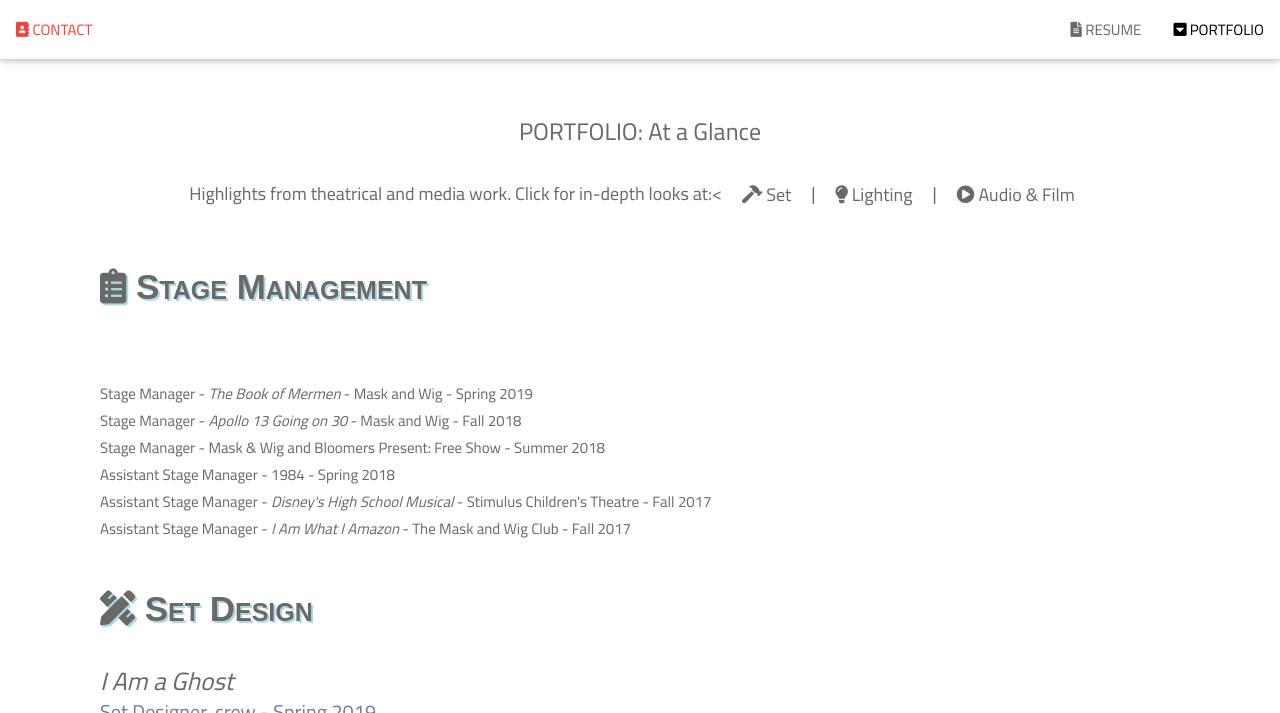
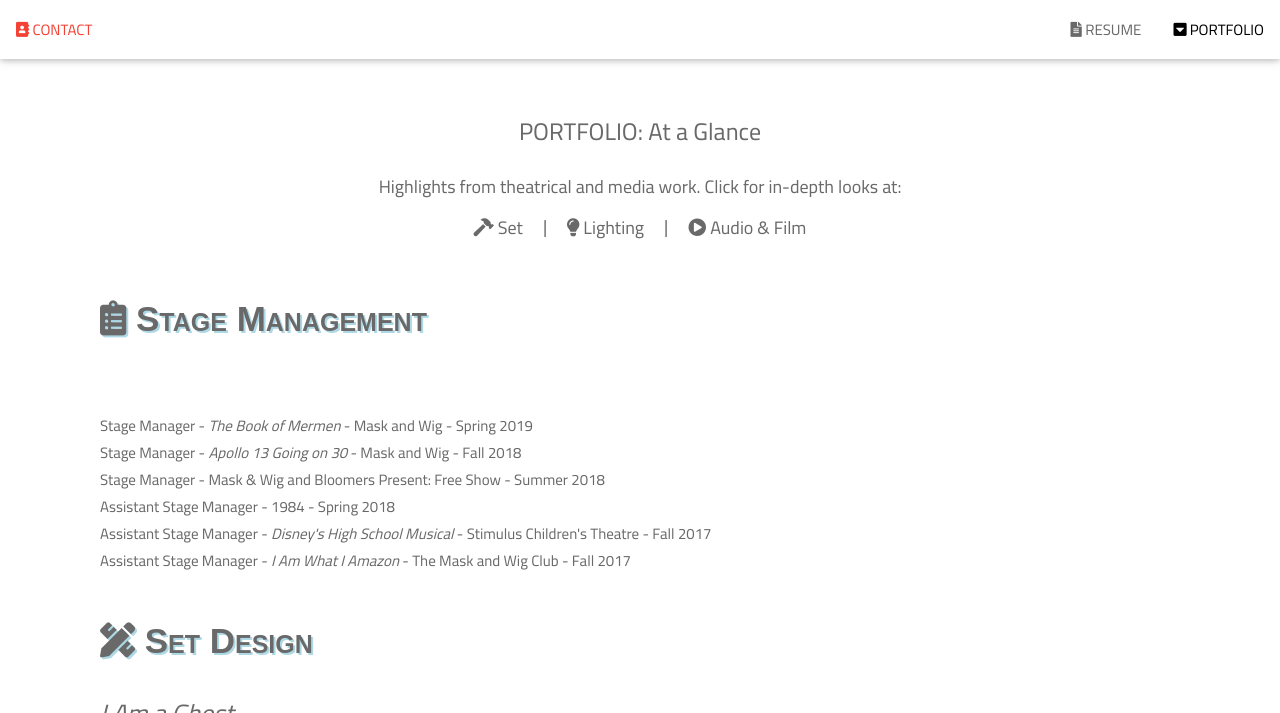
Before and after one commit to jnickseymour/jnickseymour.github.io, a Jekyll site: the page portfolio/at-a-glance.html, which Jekyll copies as it is, in a window 1280 px wide and 900 px high, cut to the strip 0-713 px from the top of the window. Built offline with Jekyll 4.4.1, drawn with Linux system fonts in a browser that asks for light colours; nearby versions of some CDN libraries; comment, search, counter and statistics services are not loaded.

Commit message:
Update at-a-glance.html

```diff
--- a/portfolio/at-a-glance.html
+++ b/portfolio/at-a-glance.html
@@ -113,7 +113,7 @@ body, html {
 <div class="w3-container" style="padding:100px 100px" id="about">
  <div>
   <h3 class="w3-center">PORTFOLIO: At a Glance</h3>
-  <p class="w3-center w3-large">Highlights from theatrical and media work. Click for in-depth looks at:<
+  <p class="w3-center w3-large">Highlights from theatrical and media work. Click for in-depth looks at:<br>
         <a href="#" class="w3-bar-item w3-button w3-hover-text-red w3-hover-white" style="color:dimgrey"><i class="fas fa-hammer"></i> Set</a> | <a href="#" class="w3-bar-item w3-button w3-hover-text-red w3-hover-white" style="color:dimgrey"><i class="fa fa-lightbulb"></i>  Lighting</a> | <a href="#" class="w3-bar-item w3-button w3-hover-text-red w3-hover-white" style="color:dimgrey"><i class="fas fa-play-circle"></i> Audio & Film</a></p>
    <div>
     <p class="skill"><i class="fas fa-clipboard-list"></i> Stage Management</p><br>
```
